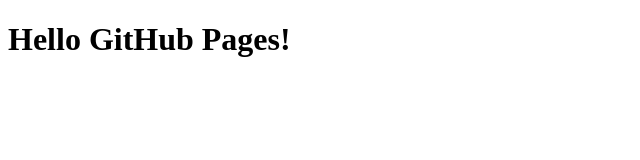
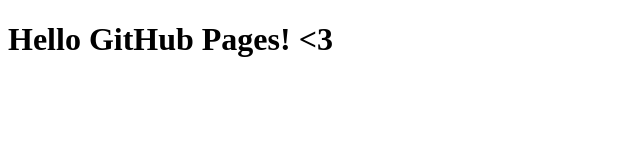
Before and after one commit to numbingmist/numbingmist.github.io, a plain HTML site: page index.html in a window 1280 px wide. Shown: the full height of the page, 0-640 px from the left. Drawn offline with Linux system fonts and the light colour scheme.

Commit message:
Update index.html

```diff
--- a/index.html
+++ b/index.html
@@ -6,5 +6,5 @@
   <meta name="viewport" content="width=device-width, initial-scale=1, viewport-fit=cover">
 </head>
 <body>
-  <h1>Hello GitHub Pages!</h1>
+  <h1>Hello GitHub Pages! <3</h1>
 </body>
```
